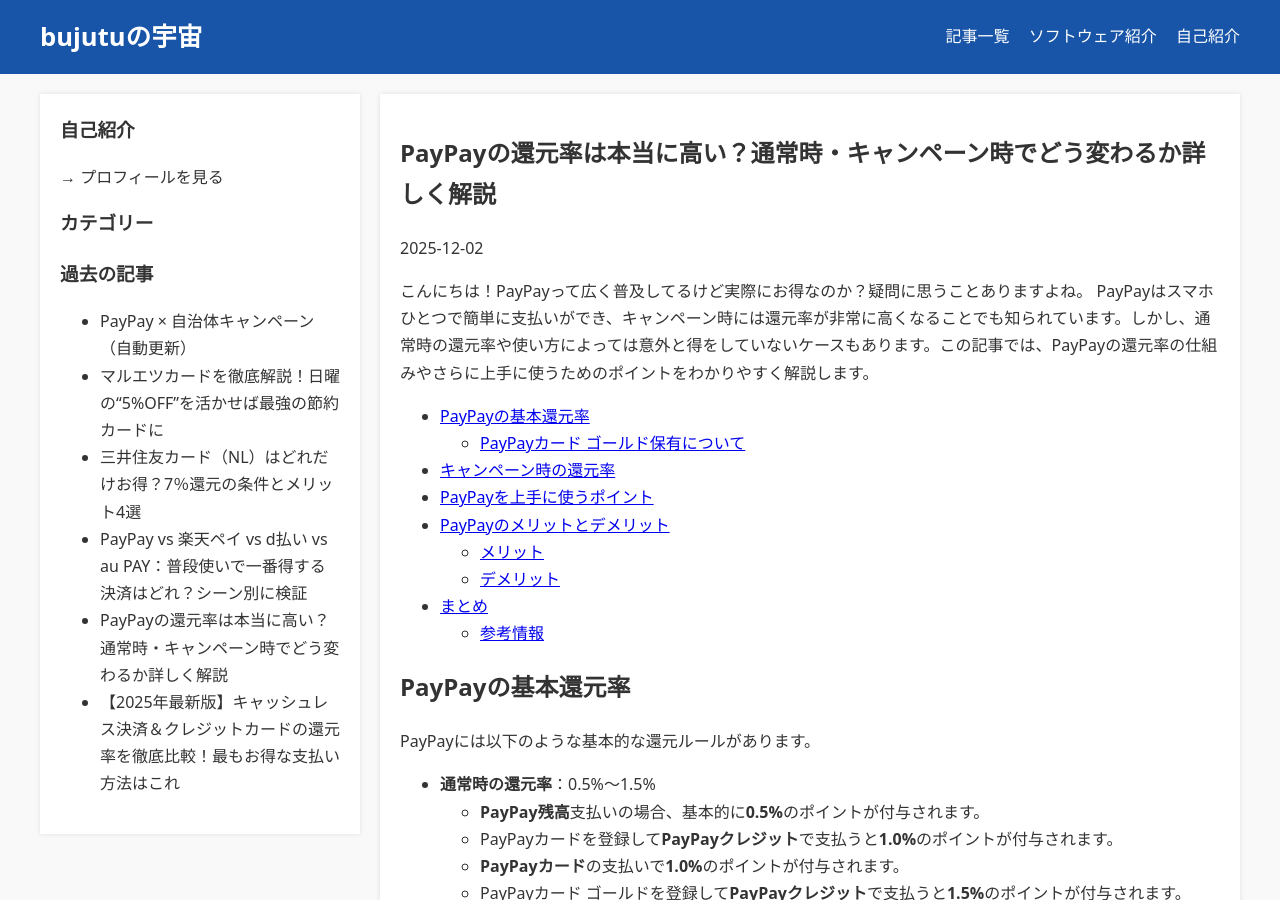
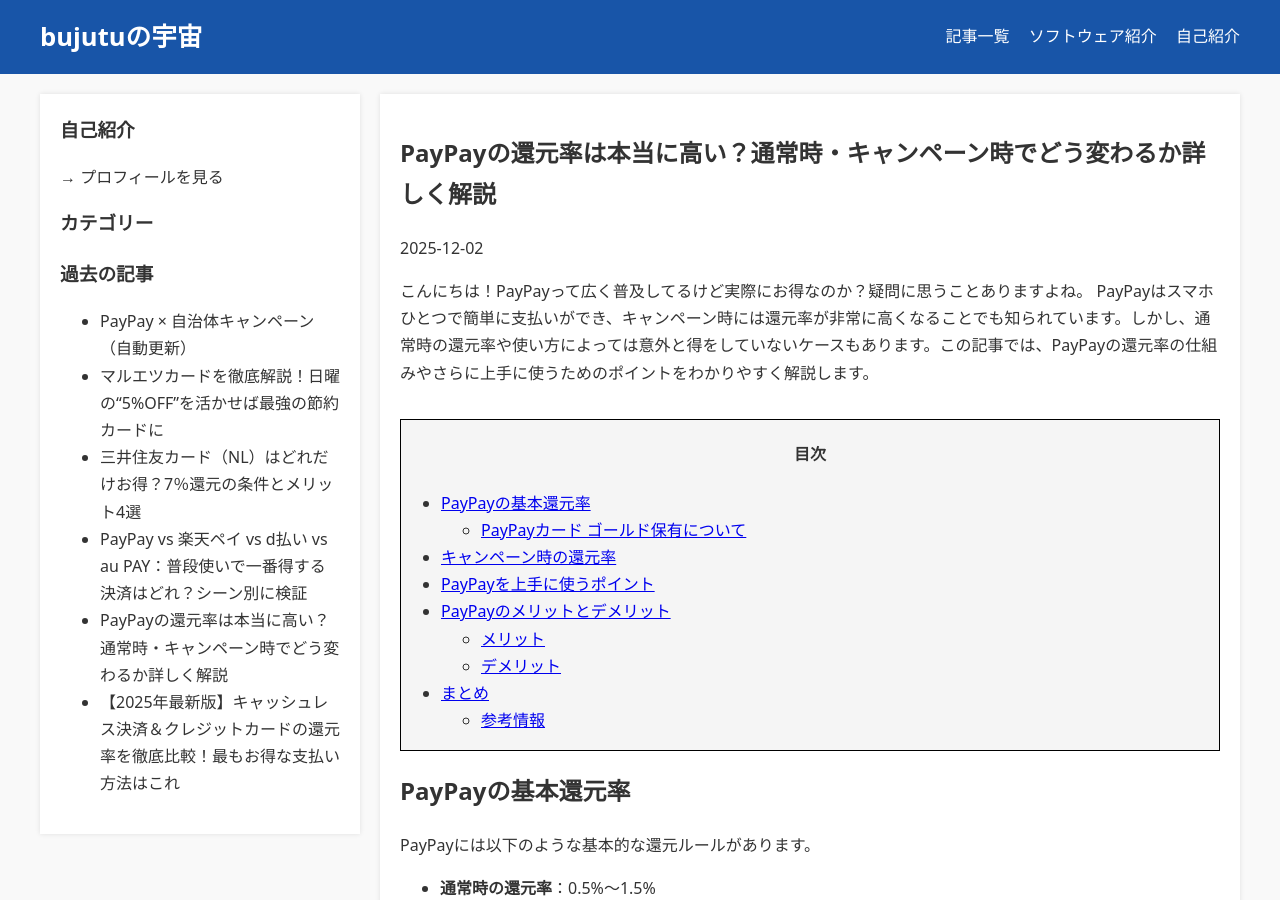
Before and after one commit to bujutu/bujutu.github.io, a Jekyll site: the page built from _posts/2025-12-02-01.md, in a window 1280 px wide and 900 px high. Built offline with Jekyll 4.4.1, drawn with Linux system fonts in a browser that asks for light colours.

Commit message:
Update table of contents format in blog post
Replaced the table of contents markdown with an include directive.

```diff
--- a/_posts/2025-12-02-01.md
+++ b/_posts/2025-12-02-01.md
@@ -5,8 +5,7 @@
 こんにちは！PayPayって広く普及してるけど実際にお得なのか？疑問に思うことありますよね。
 PayPayはスマホひとつで簡単に支払いができ、キャンペーン時には還元率が非常に高くなることでも知られています。しかし、通常時の還元率や使い方によっては意外と得をしていないケースもあります。この記事では、PayPayの還元率の仕組みやさらに上手に使うためのポイントをわかりやすく解説します。
 
-* Table of contents
-{:toc}
+{% include toc.html %}
 
 ## PayPayの基本還元率
 
```
